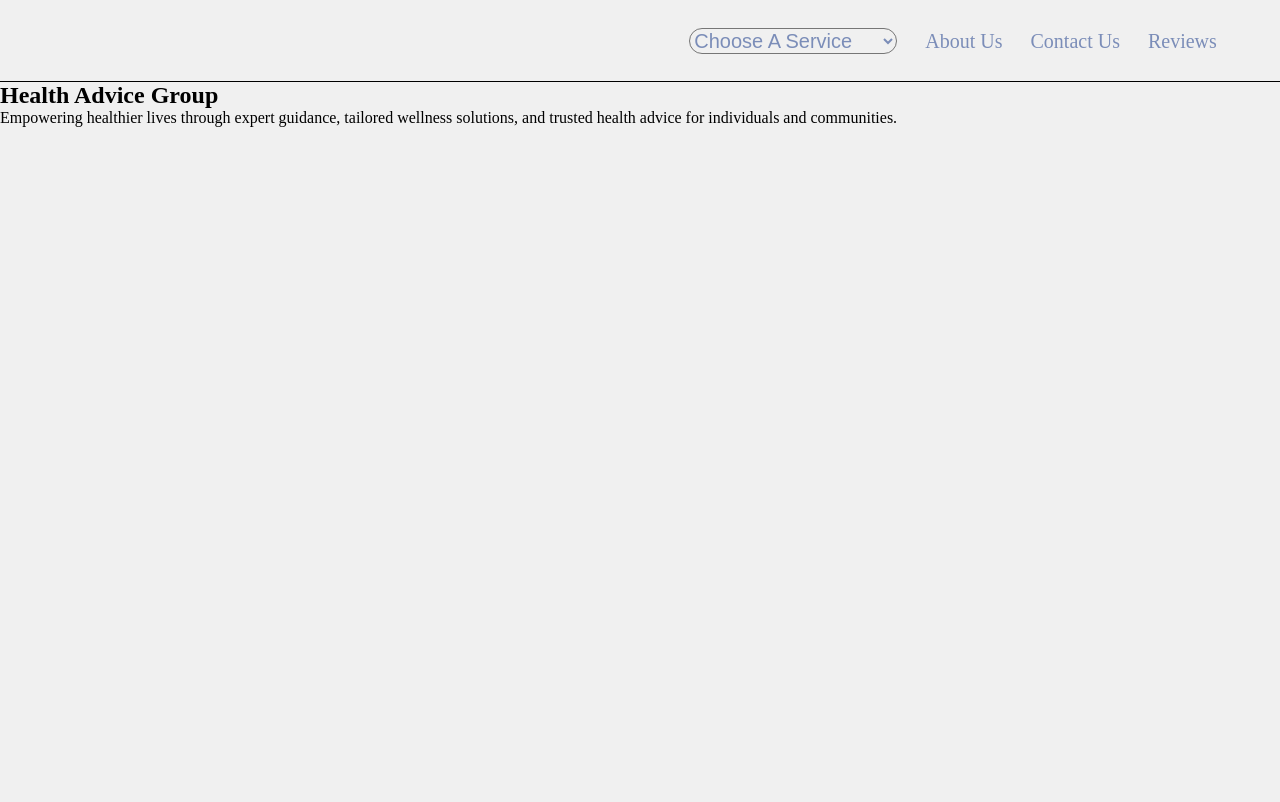
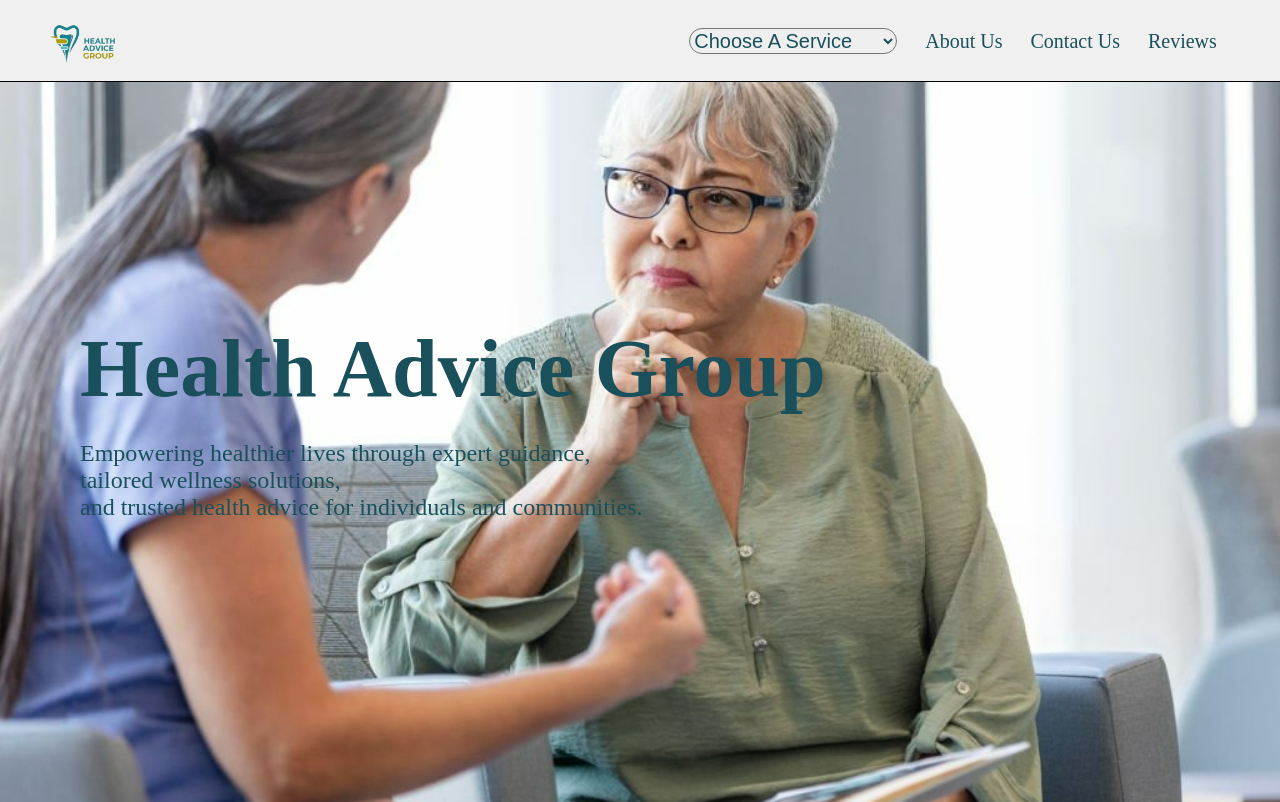
Before and after one commit to ESAdieme/School-Project-Health-Advice-Group, a PHP site: page / in a window 1280 px wide. Before the commit the page ends 127 px from the top, so only its background shows below. Run offline with PHP 8.4, Linux system fonts and the light colour scheme.

Commit message:
Branch Test 0.2
Added new stuff to the website, logos, background, etc...plans to add more soon

```diff
--- a/index.html
+++ b/index.html
@@ -7,7 +7,6 @@
     <title>Health Advice Group - Home</title>
     <link rel="shortcut icon"
         href="https://preview.redd.it/what-is-the-rawest-pose-sonic-has-ever-dropped-v0-gs5ohsdvew5c1.jpg?width=1080&crop=smart&auto=webp&s=416558a4333d4c4a221580bcd2dfe4e0af14a937">
-
     <link rel="stylesheet" href="style.css">
 </head>
 
@@ -15,7 +14,8 @@
     <header>
         <section class="headlines">
             <div class="headers">
-                <nav class="nav-links">
+                <img src="images/logo.png" id="logo">
+                <nav class="nav-links main-links">
                     <ul>
                         <li><select id="customer-values">
                                 <option value="options-menu" disabled selected>Choose A Service</option>
@@ -35,8 +35,10 @@
         <section class="main-site">
             <div class="welcome">
                 <h1>Health Advice Group</h1>
-                <p>Empowering healthier lives through expert guidance, tailored wellness solutions, and trusted health
+                <p>Empowering healthier lives through expert guidance,<br> tailored wellness solutions,<br> and trusted
+                    health
                     advice for individuals and communities.</p>
+                <div id="texteditor"></div>
             </div>
         </section>
     </main>
--- a/style.css
+++ b/style.css
@@ -1,48 +1,83 @@
-*{
+* {
     margin: 0;
     padding: 0;
-    background-color: var(--background-colours);
 }
 
-:root{
+:root {
     --background-colours: #f0f0f0;
-    --text-colour: #7b8db8;
+    --text-colour: rgb(25, 80, 91);
+    --text-colour-2: #ffffff;
 }
 
-.headlines{
+.headlines {
     min-height: 10vh;
     width: 100%;
     position: relative;
     background-position: center;
     background-size: cover;
     border-bottom: 1px solid black;
+    background-color: var(--background-colours);
 }
 
-.nav-links ul li{
+.nav-links ul li {
     list-style: none;
     display: inline-block;
     padding: 2px 12px;
     position: relative;
 }
 
-.nav-links ul li a, .nav-links ul li select{
+.nav-links ul li a,
+.nav-links ul li select {
     text-decoration: none;
     color: var(--text-colour);
     font-size: 20px;
 }
 
-.nav-links ul li select{
+.nav-links ul li select {
     border-radius: 25px;
 }
 
-.nav-links{
+.nav-links {
     flex: 1;
     text-align: right;
 }
 
-nav{
+nav {
     display: flex;
     padding: 2% 4%;
     flex-direction: row-reverse;
     align-items: center;
 }
+
+#logo {
+    width: 11vh;
+    height: 11vh;
+    position: absolute;
+    margin-left: 5vh;
+}
+
+/* Welcome section*/
+
+.main-site {
+    min-height: 90vh;
+    width: 100%;
+    background-image: url("images/stockpeople_bg.png");
+    background-position: center;
+    background-size: cover;
+    position: relative;
+}
+
+.welcome h1 {
+    padding: 30vh 0 3vh 0;
+    font-size: 10.25vh;
+    color: var(--text-colour)
+}
+
+.welcome p {
+    font-size: 3vh;
+    color: var(--text-colour);
+}
+
+.welcome {
+    padding-left: 10vh;
+}
```
Also changed, not shown: images/logo.png (added), images/stockpeople_bg.png (added).
